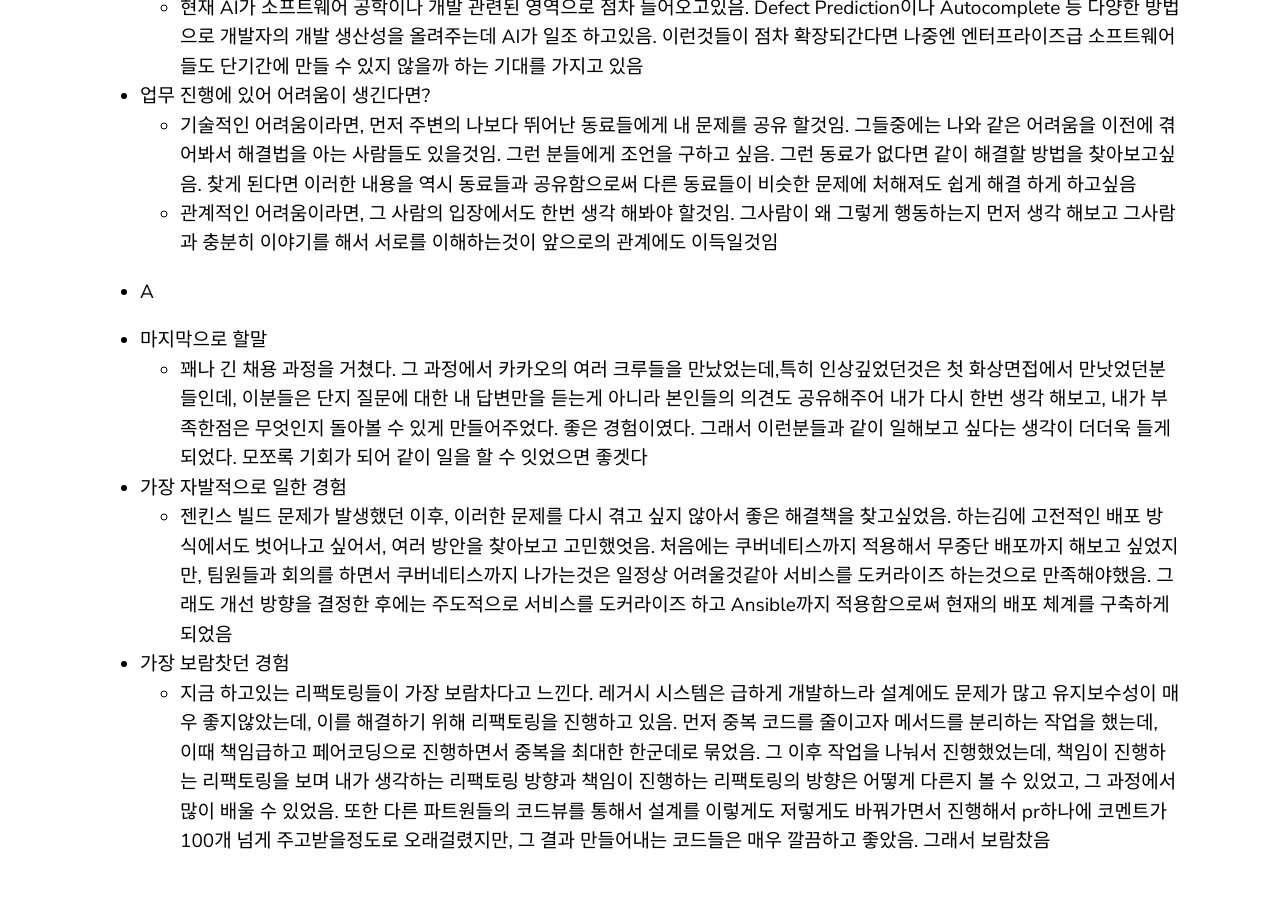
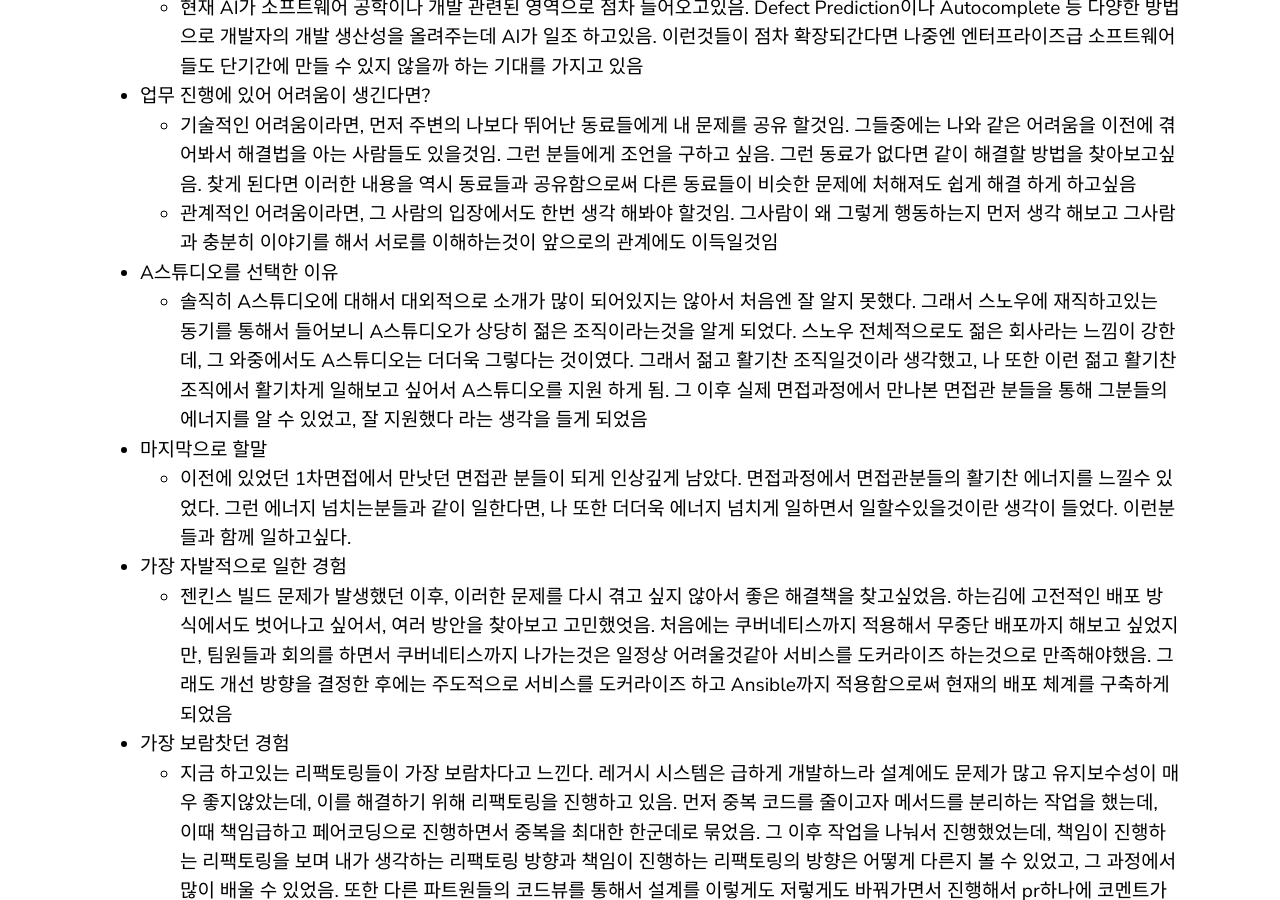
Before and after one commit to yoowonyoung/yoowonyoung.github.io, a Jekyll site: the page built from _posts/2020-09-17-Interview-05.md, in a window 1280 px wide and 900 px high, scrolled down 3670 px. Built offline with Jekyll 4.4.1, drawn with Linux system fonts in a browser that asks for light colours; comment, search, counter and statistics services are not loaded.

Commit message:
Update 2020-09-17-Interview-05.md

```diff
--- a/_posts/2020-09-17-Interview-05.md
+++ b/_posts/2020-09-17-Interview-05.md
@@ -57,10 +57,11 @@ categories: Interview
     * 기술적인 어려움이라면, 먼저 주변의 나보다 뛰어난 동료들에게 내 문제를 공유 할것임. 그들중에는 나와 같은 어려움을 이전에 겪어봐서 해결법을 아는 사람들도 있을것임. 그런 분들에게 조언을 구하고 싶음. 그런 동료가 없다면 같이 해결할 방법을 찾아보고싶음. 찾게 된다면 이러한 내용을 역시 동료들과 공유함으로써 다른 동료들이 비슷한 문제에 처해져도 쉽게 해결 하게 하고싶음
     * 관계적인 어려움이라면, 그 사람의 입장에서도 한번 생각 해봐야 할것임. 그사람이 왜 그렇게 행동하는지 먼저 생각 해보고 그사람과 충분히 이야기를 해서 서로를 이해하는것이 앞으로의 관계에도 이득일것임
 
-- A
+- A스튜디오를 선택한 이유
+    * 솔직히 A스튜디오에 대해서 대외적으로 소개가 많이 되어있지는 않아서 처음엔 잘 알지 못했다. 그래서 스노우에 재직하고있는 동기를 통해서 들어보니 A스튜디오가 상당히 젊은 조직이라는것을 알게 되었다. 스노우 전체적으로도 젊은 회사라는 느낌이 강한데, 그 와중에서도 A스튜디오는 더더욱 그렇다는 것이였다. 그래서 젊고 활기찬 조직일것이라 생각했고, 나 또한 이런 젊고 활기찬 조직에서 활기차게 일해보고 싶어서 A스튜디오를 지원 하게 됨. 그 이후 실제 면접과정에서 만나본 면접관 분들을 통해 그분들의 에너지를 알 수 있었고, 잘 지원했다 라는 생각을 들게 되었음
 
 - 마지막으로 할말
-    * 꽤나 긴 채용 과정을 거쳤다. 그 과정에서 카카오의 여러 크루들을 만났었는데,특히 인상깊었던것은 첫 화상면접에서 만낫었던분들인데, 이분들은 단지 질문에 대한 내 답변만을 듣는게 아니라 본인들의 의견도 공유해주어 내가 다시 한번 생각 해보고, 내가 부족한점은 무엇인지 돌아볼 수 있게 만들어주었다. 좋은 경험이였다. 그래서 이런분들과 같이 일해보고 싶다는 생각이 더더욱 들게 되었다. 모쪼록 기회가 되어 같이 일을 할 수 잇었으면 좋겟다
+    * 이전에 있었던 1차면접에서 만낫던 면접관 분들이 되게 인상깊게 남았다. 면접과정에서 면접관분들의 활기찬 에너지를 느낄수 있었다. 그런 에너지 넘치는분들과 같이 일한다면, 나 또한 더더욱 에너지 넘치게 일하면서 일할수있을것이란 생각이 들었다. 이런분들과 함께 일하고싶다.
 
 - 가장 자발적으로 일한 경험
     * 젠킨스 빌드 문제가 발생했던 이후, 이러한 문제를 다시 겪고 싶지 않아서 좋은 해결책을 찾고싶었음. 하는김에 고전적인 배포 방식에서도 벗어나고 싶어서, 여러 방안을 찾아보고 고민했엇음. 처음에는 쿠버네티스까지 적용해서 무중단 배포까지 해보고 싶었지만, 팀원들과 회의를 하면서 쿠버네티스까지 나가는것은 일정상 어려울것같아 서비스를 도커라이즈 하는것으로 만족해야했음. 그래도 개선 방향을 결정한 후에는 주도적으로 서비스를 도커라이즈 하고 Ansible까지 적용함으로써 현재의 배포 체계를 구축하게 되었음
```
